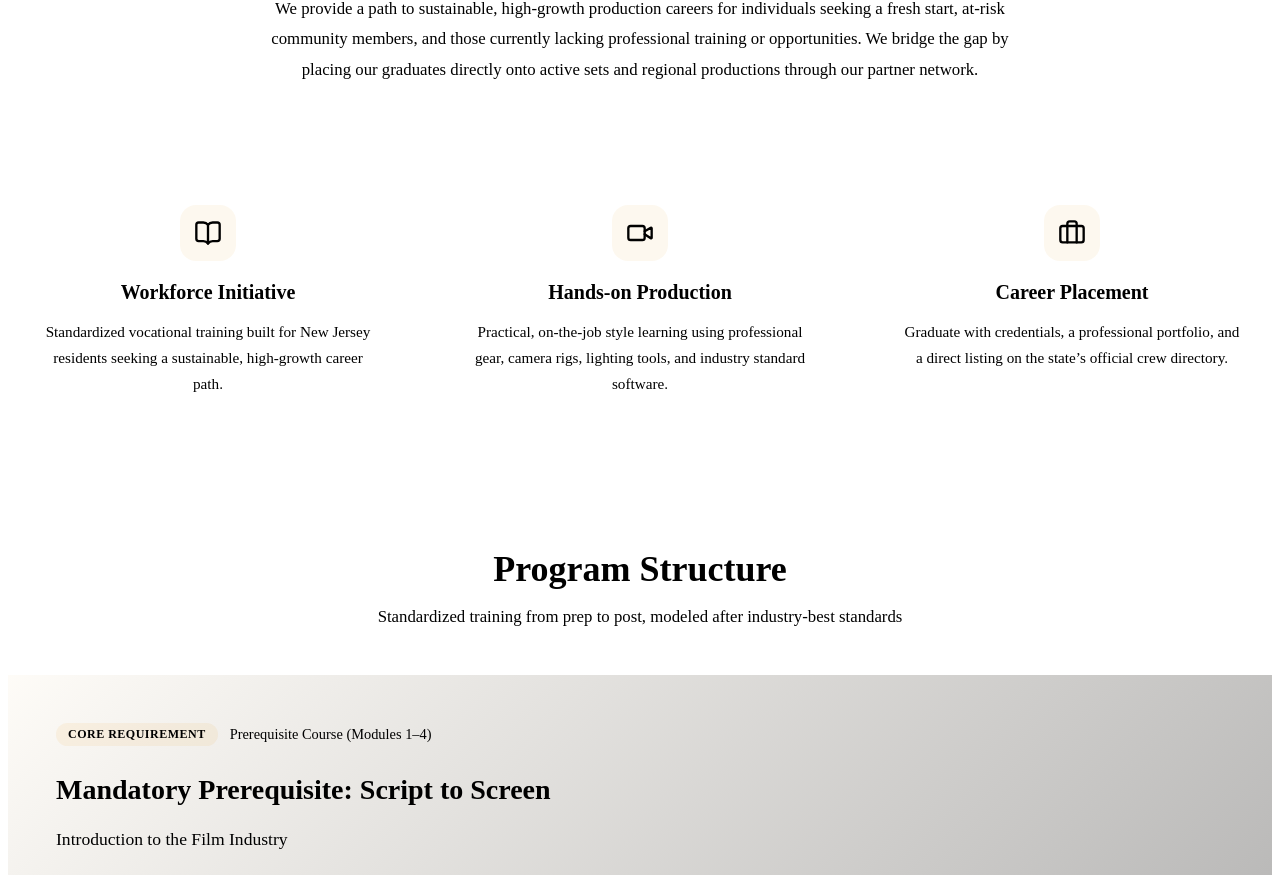
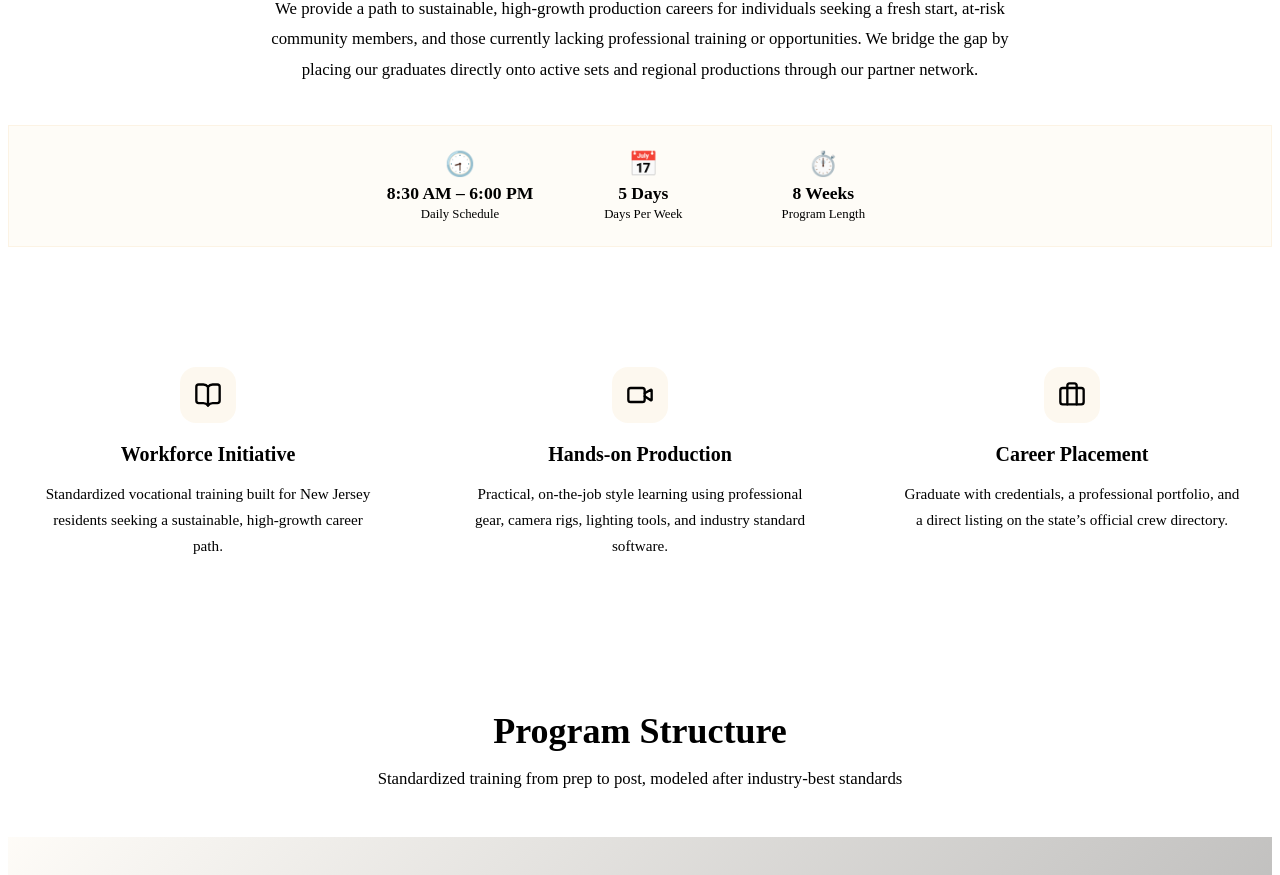
Before and after one commit to Ahmi20/Gardeninitiative, a React (Vite) app: page / in a window 1280 px wide. Shown: the part 1117-1992 px from the top of the page. Built offline with nearby package versions, Linux system fonts and the light colour scheme; no server answers; the HTML template or start-up script is replaced by a standard one.

Commit message:
add program schedule: 8:30 AM - 6:00 PM, 5 days/week, 8 weeks

```diff
--- a/src/components/ProgramDetails.jsx
+++ b/src/components/ProgramDetails.jsx
@@ -186,6 +186,21 @@ const ProgramDetails = () => {
           <p style={{ color: 'var(--color-text-muted)', maxWidth: '750px', margin: '0 auto', fontSize: '1.05rem', lineHeight: 1.8 }}>
             We provide a path to sustainable, high-growth production careers for individuals seeking a fresh start, at-risk community members, and those currently lacking professional training or opportunities. We bridge the gap by placing our graduates directly onto active sets and regional productions through our partner network.
           </p>
+
+          {/* Program Schedule Strip */}
+          <div style={{ display: 'flex', justifyContent: 'center', gap: '2.5rem', flexWrap: 'wrap', marginTop: '2.5rem', padding: '1.5rem 2rem', background: 'rgba(229,169,59,0.04)', border: '1px solid rgba(229,169,59,0.1)', borderRadius: 'var(--radius-lg)' }}>
+            {[
+              { icon: '🕣', label: 'Daily Schedule', value: '8:30 AM – 6:00 PM' },
+              { icon: '📅', label: 'Days Per Week', value: '5 Days' },
+              { icon: '⏱️', label: 'Program Length', value: '8 Weeks' },
+            ].map(item => (
+              <div key={item.label} style={{ textAlign: 'center', minWidth: '140px' }}>
+                <div style={{ fontSize: '1.5rem', marginBottom: '0.35rem' }}>{item.icon}</div>
+                <div style={{ fontSize: '1.1rem', fontWeight: 700, color: 'var(--color-primary)', fontFamily: 'var(--font-display)' }}>{item.value}</div>
+                <div style={{ fontSize: '0.8rem', color: 'var(--color-text-light)', marginTop: '0.15rem' }}>{item.label}</div>
+              </div>
+            ))}
+          </div>
         </div>
 
         {/* Feature Cards */}
```
